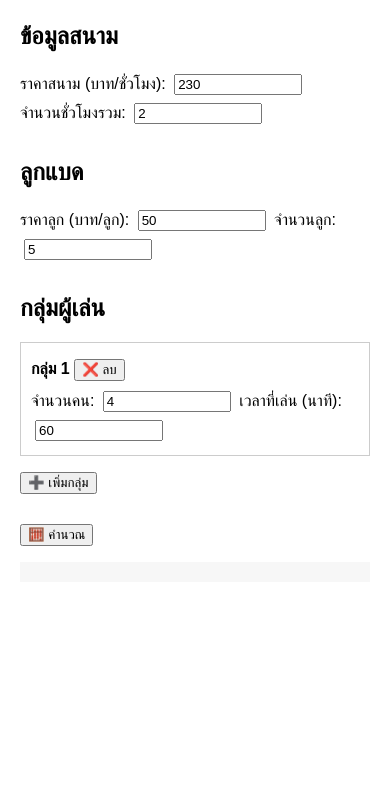
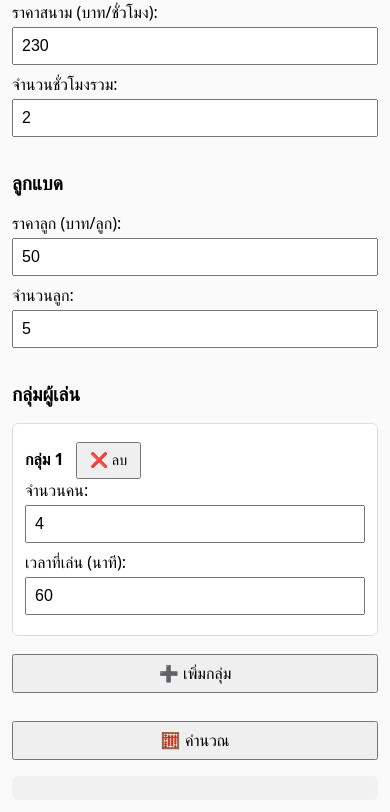
Before and after one commit to gungfuu1/badminton-cal, a plain HTML site: page index.html in a window 390 px wide. Shown: the part 124-936 px from the top of the page. Before the commit the page ends 844 px from the top, so only its background shows below. Drawn offline with Linux system fonts and the light colour scheme.

Commit message:
Edit : Resolation for mobile

```diff
--- a/index.html
+++ b/index.html
@@ -3,14 +3,100 @@
 <head>
   <meta charset="UTF-8">
   <title>คำนวณค่าแบดมินตัน</title>
-  <style>
-    body { font-family: sans-serif; padding: 20px; max-width: 900px; margin: auto; }
-    h2 { margin-top: 30px; }
-    input { margin: 4px; width: 120px; }
-    button { margin: 6px 0; }
-    .group { border: 1px solid #ccc; padding: 10px; margin-bottom: 10px; }
-    .result { background: #f7f7f7; padding: 10px; margin-top: 10px; }
-  </style>
+<style>
+  * {
+    box-sizing: border-box;
+  }
+
+  body {
+    font-family: system-ui, -apple-system, BlinkMacSystemFont, sans-serif;
+    padding: 16px;
+    max-width: 900px;
+    margin: auto;
+    background: #fafafa;
+  }
+
+  h1 {
+    font-size: 1.6rem;
+  }
+
+  h2 {
+    margin-top: 24px;
+    font-size: 1.2rem;
+  }
+
+  input {
+    padding: 8px;
+    margin: 4px 0;
+    width: 160px;
+    font-size: 1rem;
+  }
+
+  button {
+    padding: 8px 12px;
+    font-size: 1rem;
+    cursor: pointer;
+  }
+
+  .group {
+    border: 1px solid #ddd;
+    padding: 12px;
+    margin-bottom: 12px;
+    background: #fff;
+    border-radius: 6px;
+  }
+
+  .group b {
+    display: inline-block;
+    margin-bottom: 6px;
+  }
+
+  .group button {
+    margin-left: 8px;
+    font-size: 0.9rem;
+  }
+
+  .result {
+    background: #f1f1f1;
+    padding: 12px;
+    margin-top: 16px;
+    border-radius: 6px;
+    font-size: 0.95rem;
+  }
+
+  hr {
+    border: none;
+    border-top: 1px solid #ddd;
+    margin: 12px 0;
+  }
+
+  /* 📱 Mobile */
+  @media (max-width: 600px) {
+    body {
+      padding: 12px;
+    }
+
+    h1 {
+      font-size: 1.4rem;
+    }
+
+    input {
+      width: 100%;
+      margin-bottom: 8px;
+    }
+
+    button {
+      width: 100%;
+      margin-top: 6px;
+    }
+
+    .group button {
+      width: auto;
+      margin-top: 6px;
+    }
+  }
+</style>
+
 </head>
 <body>
 
```
